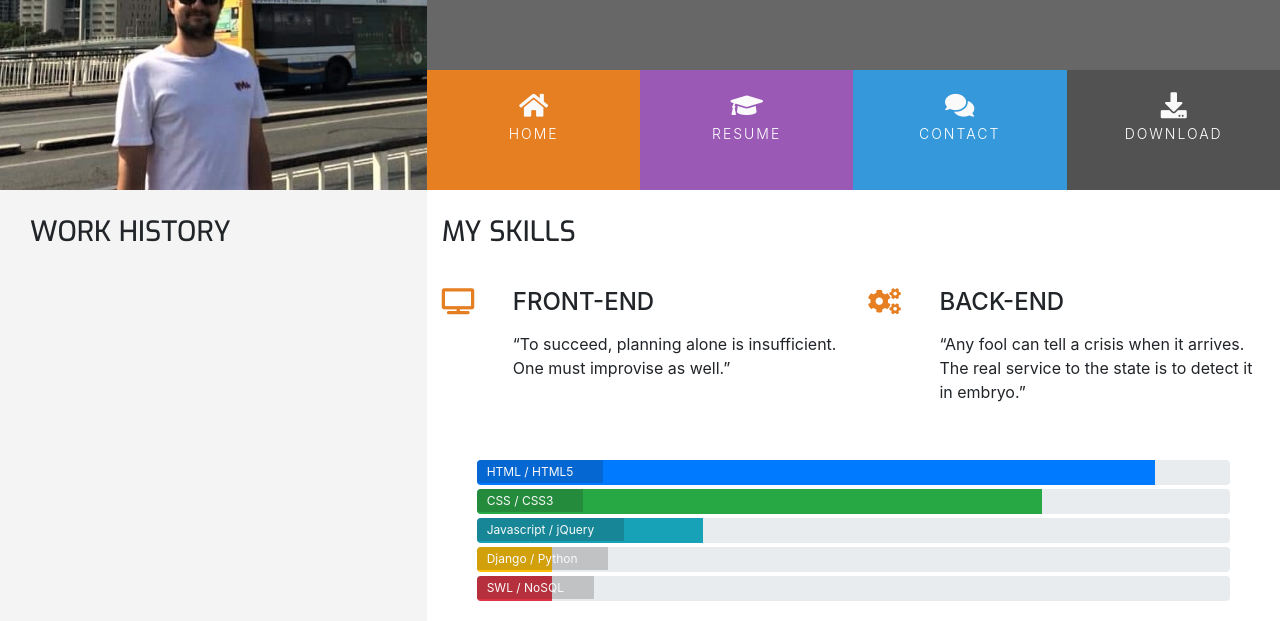
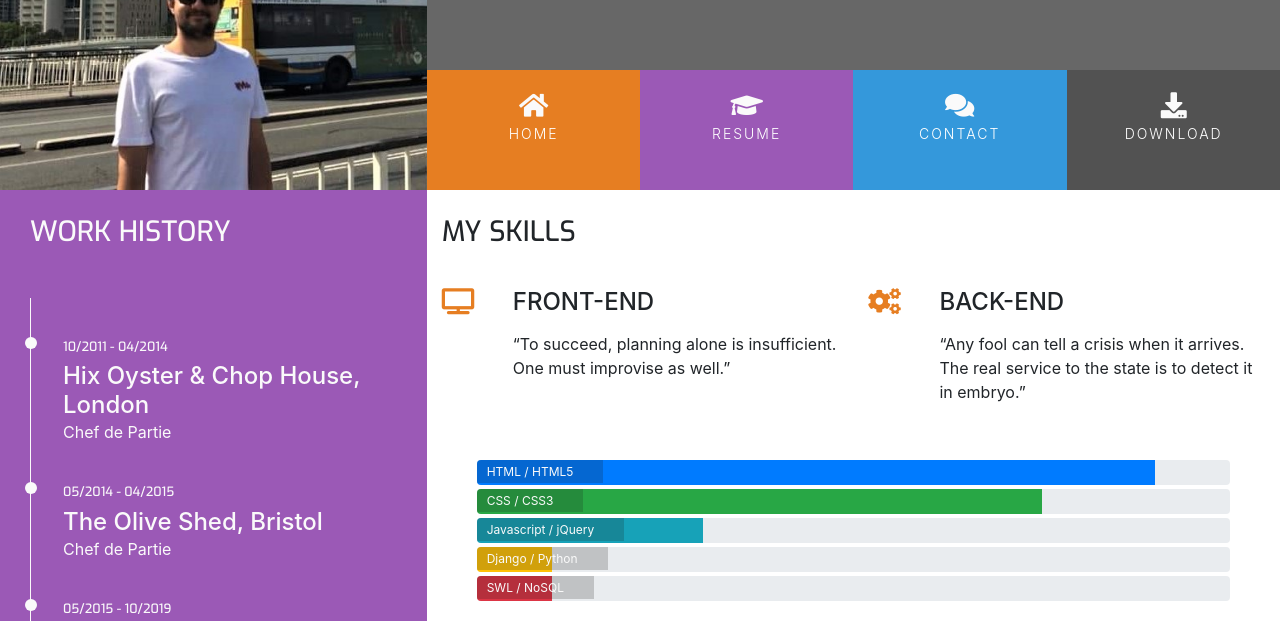
Before and after one commit to NedCosmo23/UCD-resume, a plain HTML site: page resume.html in a window 1280 px wide. Shown: the part 179-800 px from the top of the page. Drawn offline with nearby package versions, Linux system fonts and the light colour scheme.

Commit message:
Added timeline to work history section in resume.html

```diff
--- a/assets/css/style.css
+++ b/assets/css/style.css
@@ -11,7 +11,11 @@
 }
 
 .bg-color-personal-info {
-    background: #f4f4f4;
+    background-color: #f4f4f4;
+}
+
+.bg-color-work-history {
+    background-color: #9b59b6;
 }
 
 .ui-menu-color-home {
@@ -63,7 +67,8 @@ h4 {
     float: none;
 }
 
-.section-heading {
+.section-heading,
+.history-heading {
     font-family: "Exo", sans-serif;
     font-weight: 300px;
     margin-top: 25px;
@@ -280,3 +285,51 @@ transition: all 0.35s  ease-in-out;
 .progress-section {
     margin: 40px 20px;
 }
+
+/*------------------Work History*/
+
+.history-heading {
+    color: #fafafa;
+    margin-bottom: 50px;
+}
+
+.timeline-item {
+    padding: 4em 2em 0em 2em;
+    position: relative;
+    color: #fafafa;
+    border-left: 1px solid;
+}
+
+.timeline-item p {
+    padding: 0;
+    margin: 0;
+}
+
+.timeline-item::before{
+    content: attr(data-dates);
+    position: absolute;
+    left: 2.5em;
+    top: 3em;
+    display: block;
+    font-family: "Exo" , sans-serif;
+    font-weight: 500;
+    font-size: 0.8em;
+    padding: 0;
+    margin: 0;
+}
+
+.timeline-item::after {
+    width: 12px;
+    height: 12px;
+    display: block;
+    top: 2.4em;
+    position: absolute;
+    left: -6px;
+    border-radius: 12px;
+    content: '';
+    background: #fafafa;
+}
+
+.history-items {
+    margin-bottom: 30px;
+}
--- a/resume.html
+++ b/resume.html
@@ -53,16 +53,36 @@
     </header>
     <section class="container-fluid">
         <div class="row">
-            <div class="col-md-4 bg-color-personal-info section-column">
+            <div class="col-md-4 bg-color-work-history section-column">
                 <div class="row">
                     <div class="col-12">
-                        <h3 class="section-heading uppercase">
+                        <h3 class="history-heading uppercase">
                             Work History
                         </h3>
                     </div>
                 </div>
+                <div class="history-items">
+                    <div class="timeline-item" data-dates="10/2011 - 04/2014">
+                        <h4>Hix Oyster & Chop House, London</h4>
+                        <p>Chef de Partie</p>
+                    </div>
+
+                    <div class="timeline-item" data-dates="05/2014 - 04/2015">
+                        <h4>The Olive Shed, Bristol</h4>
+                        <p>Chef de Partie</p>
+                    </div>
+
+                    <div class="timeline-item" data-dates="05/2015 - 10/2019">
+                        <h4>Boomtown Fair</h4>
+                        <p>Stage Builder / Recycling Crew</p>
+                    </div>
+
+                    <div class="timeline-item" data-dates="10/2019 - 04/2006">
+                        <h4>The Social Bar & Cafe, Bristol</h4>
+                        <p>Sous Chef</p>
+                    </div>
+                </div>
             </div>
-
             <div class="col-md-8 bg-color-three-reasons">
                 <div class="row">
                     <div class="col">
@@ -90,7 +110,8 @@
                             </div>
                             <div class="col-10">
                                 <h4 class="three-reasons-heading uppercase">Back-end</h4>
-                                <p>“Any fool can tell a crisis when it arrives. The real service to the state is to detect it in embryo.”
+                                <p>“Any fool can tell a crisis when it arrives. The real service to the state is to
+                                    detect it in embryo.”
                                 </p>
                             </div>
                         </div>
```
